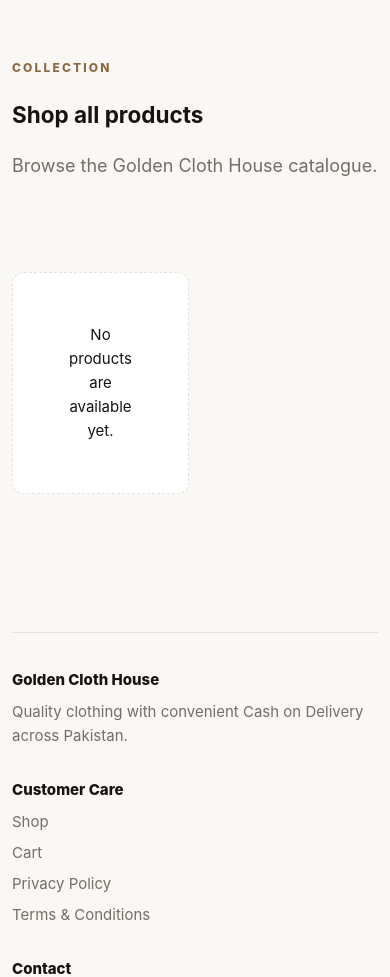
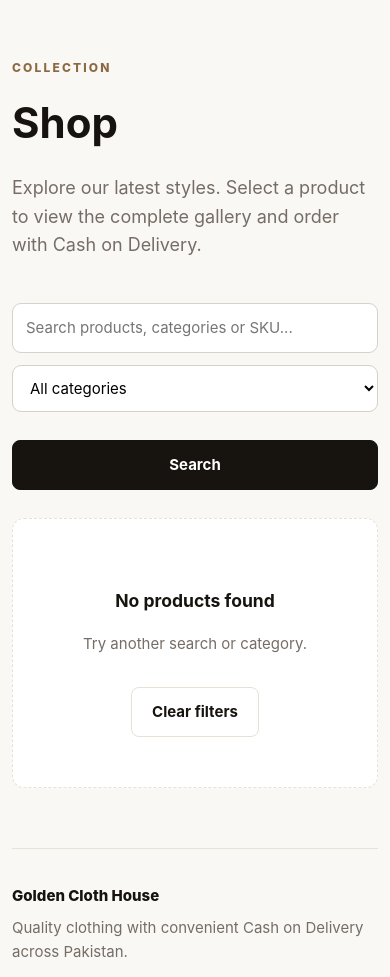
Before and after one commit to Ahmed4726/golden-cloth-house, a Laravel app: page /shop in a window 390 px wide. Shown: the part 159-1136 px from the top of the page. Run offline with Laravel 12, Linux system fonts and the light colour scheme; tables that the repository leaves empty hold one stand-in row (values such as "Sample post").

Commit message:
feat: add searchable responsive shop

```diff
--- a/resources/views/storefront/shop.blade.php
+++ b/resources/views/storefront/shop.blade.php
@@ -1,5 +1,66 @@
 @extends('storefront.layout')
+
+@php
+    $title = 'Shop | '.config('store.name');
+    $description = 'Browse the latest clothing collection from '.config('store.name').'. Cash on Delivery available across Pakistan.';
+@endphp
+
 @section('content')
-<section class="page-head"><span class="eyebrow">COLLECTION</span><h1>Shop all products</h1><p>Browse the Golden Cloth House catalogue.</p></section>
-<section class="section"><div class="product-grid">@forelse($products as $product) @include('storefront.product-card',['product'=>$product]) @empty<div class="empty">No products are available yet.</div>@endforelse</div><div class="pagination">{{ $products->links() }}</div></section>
+    <section class="page-head">
+        <span class="eyebrow">COLLECTION</span>
+        <h1 style="font-size:clamp(42px,6vw,64px);margin:10px 0;">Shop</h1>
+        <p>Explore our latest styles. Select a product to view the complete gallery and order with Cash on Delivery.</p>
+    </section>
+
+    <form class="filters" method="get" action="{{ route('shop') }}">
+        <input
+            class="input"
+            type="search"
+            name="q"
+            value="{{ request('q') }}"
+            placeholder="Search products, categories or SKU..."
+            aria-label="Search products"
+        >
+
+        <select class="select" name="category" aria-label="Filter by category">
+            <option value="">All categories</option>
+            @foreach ($categories as $category)
+                <option value="{{ $category }}" @selected(request('category') === $category)>
+                    {{ $category }}
+                </option>
+            @endforeach
+        </select>
+
+        <button class="btn" type="submit">Search</button>
+    </form>
+
+    @if ($products->isNotEmpty())
+        <div class="product-grid">
+            @foreach ($products as $product)
+                @include('storefront.product-card', ['product' => $product])
+            @endforeach
+        </div>
+
+        <div class="pagination">
+            @if ($products->onFirstPage())
+                <span>Previous</span>
+            @else
+                <a href="{{ $products->previousPageUrl() }}">Previous</a>
+            @endif
+
+            <span>Page {{ $products->currentPage() }} of {{ $products->lastPage() }}</span>
+
+            @if ($products->hasMorePages())
+                <a href="{{ $products->nextPageUrl() }}">Next</a>
+            @else
+                <span>Next</span>
+            @endif
+        </div>
+    @else
+        <div class="empty">
+            <h3>No products found</h3>
+            <p class="muted">Try another search or category.</p>
+            <a class="btn secondary" href="{{ route('shop') }}">Clear filters</a>
+        </div>
+    @endif
 @endsection
```
